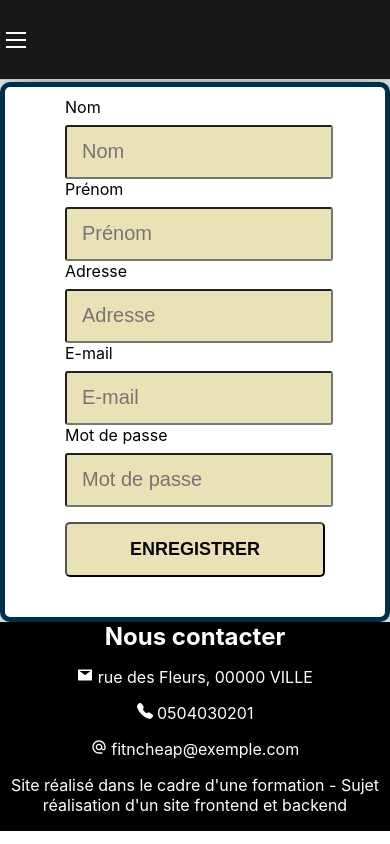
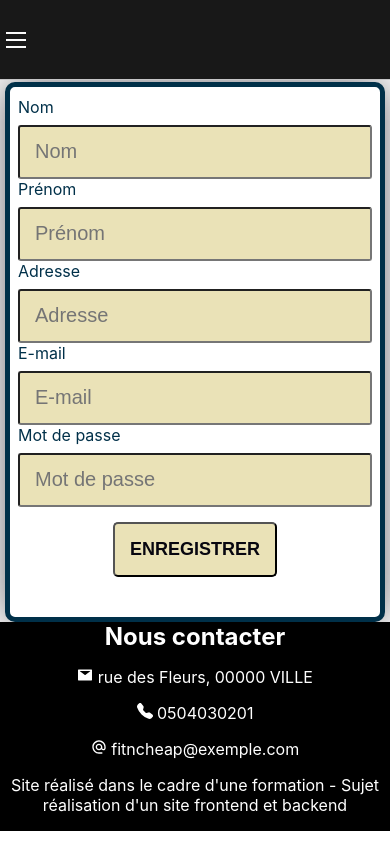
Before and after one commit to ChristelDeveza/Projet4, a React (Vite) app in the folder frontend/: page /Moncompte/CreerUnCompte in a window 390 px wide. Built offline with nearby package versions, Linux system fonts and the light colour scheme.

Commit message:
fix bug on fonctionality test

```diff
--- a/frontend/src/CSS/Login.css
+++ b/frontend/src/CSS/Login.css
@@ -1,5 +1,4 @@
 .login {
- /* background-color: var(--lemon-meringue); */
   color: white;
   display: flex;
   flex-direction: row;
@@ -7,7 +6,6 @@
 }
 
 .login-form {
-  margin-top: 2rem;
   background-color: var(--prussian-blue);
   height: 300px;
   width: 300px;
@@ -18,7 +16,10 @@
   border: 2px solid rgba(255, 255, 255, 0.1);
   box-shadow: 0 0 40px rgba(8, 7, 16, 0.6);
   padding: 50px 35px;
-  margin-bottom: 5rem;
+  display: flex;
+  justify-content: center;
+  flex-direction: column;
+  align-items: center;
 }
 
 .title-login {
@@ -38,9 +39,14 @@
   font-weight: 300;
 }
 
+.login-box {
+  display: flex;
+  flex-direction: column;
+}
+
 .login-button {
   margin-top: 50px;
-  width: 100%;
+  width: 60%;
   background-color: var(--lemon-meringue);
   color: #080710;
   padding: 15px 0;
@@ -69,3 +75,9 @@
   font-size: larger;
   font-weight: bolder;
 }
+
+@media screen and (max-width: 768px) {
+  .show-register-button {
+    margin-top: 10rem;
+  }
+}
--- a/frontend/src/CSS/Register.css
+++ b/frontend/src/CSS/Register.css
@@ -1,18 +1,17 @@
 .register {
-  /* background-color: var(--lemon-meringue); */
   color: white;
   display: flex;
   flex-direction: column;
   align-items: center;
 }
 
-label {
-  color: black;
+.label-register {
+  color: var(--prussian-blue);
 }
-
 
 .register-form {
   background-color: white;
+  width: 55vh;
   top: 50%;
   left: 50%;
   border-radius: 10px;
@@ -20,6 +19,11 @@ label {
   border: 5px solid var(--prussian-blue);
   box-shadow: 0 0 40px rgba(8, 7, 16, 0.6);
   padding: 10px 60px;
+  display: flex;
+  flex-direction: column;
+  justify-content: center;
+  flex-direction: column;
+  align-items: center;
 }
 
 .title-register {
@@ -30,7 +34,7 @@ label {
 .register-input {
   display: block;
   height: 50px;
-  width: 90%;
+  width: 40rem;
   background-color: var(--lemon-meringue);
   border-radius: 3px;
   padding: 0 15px;
@@ -42,7 +46,6 @@ label {
 .register-button {
   margin-top: 15px;
   margin-bottom: 30px;
-  width: 100%;
   background-color: var(--lemon-meringue);
   color: #080710;
   padding: 15px;
@@ -50,7 +53,7 @@ label {
   font-weight: 600;
   border-radius: 5px;
   cursor: pointer;
-  }
+}
 
 .register-button:hover {
   background-color: var(--maximum-yellow-red);
@@ -89,3 +92,16 @@ input:valid[focus="true"] {
 input:invalid[focus="true"] ~ span {
   display: block;
 }
+
+@media screen and (max-width: 768px) {
+  .register-input {
+  width:20rem;
+  }
+
+.register-form {
+    width: 250px;
+  justify-content: space-evenly;
+  }
+
+
+}
--- a/frontend/src/CSS/UserPageLogin.css
+++ b/frontend/src/CSS/UserPageLogin.css
@@ -21,6 +21,7 @@
 @media screen and (max-width: 768px) {
   .show-register-button {
     margin-top: 8rem;
-    margin-left: 8rem;
+
+
   }
 }
--- a/frontend/src/components/Footer.jsx
+++ b/frontend/src/components/Footer.jsx
@@ -6,7 +6,7 @@ import "../CSS/Footer.css";
 
 function Footer() {
   return (
-    <div className="footer">
+    <div className="footer" id="footer-register">
       <h2 className="contact">Nous contacter</h2>
       <p className="pContact">
         <AiFillMail /> rue des Fleurs, 00000 VILLE
--- a/frontend/src/components/Login.jsx
+++ b/frontend/src/components/Login.jsx
@@ -48,7 +48,9 @@ function Login() {
       <section>
         <h1 className="title-login">SE CONNECTER</h1>
         <form onSubmit={handleSubmit} className="login-form">
+          <div className="login-box">
             <label htmlFor="email">E-mail :</label>
+
             <input
               className="login-input"
               type="text"
@@ -67,6 +69,8 @@ function Login() {
               value={password}
               required
             />
+          </div>
+
           <button className="login-button" type="button" onClick={handleSubmit}>
             SE CONNECTER
           </button>
--- a/frontend/src/components/Register.jsx
+++ b/frontend/src/components/Register.jsx
@@ -98,6 +98,16 @@ function Register() {
       return;
     }
 
+    if (
+      values.lastname.match(inputsArray[0].pattern) === null ||
+      values.firstname.match(inputsArray[1].pattern) === null ||
+      values.address.match(inputsArray[2].pattern) === null ||
+      values.email.match(inputsArray[3].pattern) === null ||
+      values.password.match(inputsArray[4].pattern) === null
+    ) {
+      Swal.fire("Champ incorrect, merci de modifier");
+      return;
+    }
     axios
       .post(`${import.meta.env.VITE_BACKEND_URL}/register`, {
         Name: values.lastname,
@@ -124,7 +134,10 @@ function Register() {
       <form onSubmit={handleSubmit} className="register-form">
         {inputsArray.map((input) => (
           <div key={input.id}>
-            <label htmlFor="name"> {input.label}</label>
+            <label htmlFor="name" className="label-register">
+              {" "}
+              {input.label}
+            </label>
             <input
               className="register-input"
               {...input}
```
Also changed, not shown: frontend/src/CSS/Footer.css (+3 -5 lines). Lines whose indentation alone changed are shown as unchanged.
